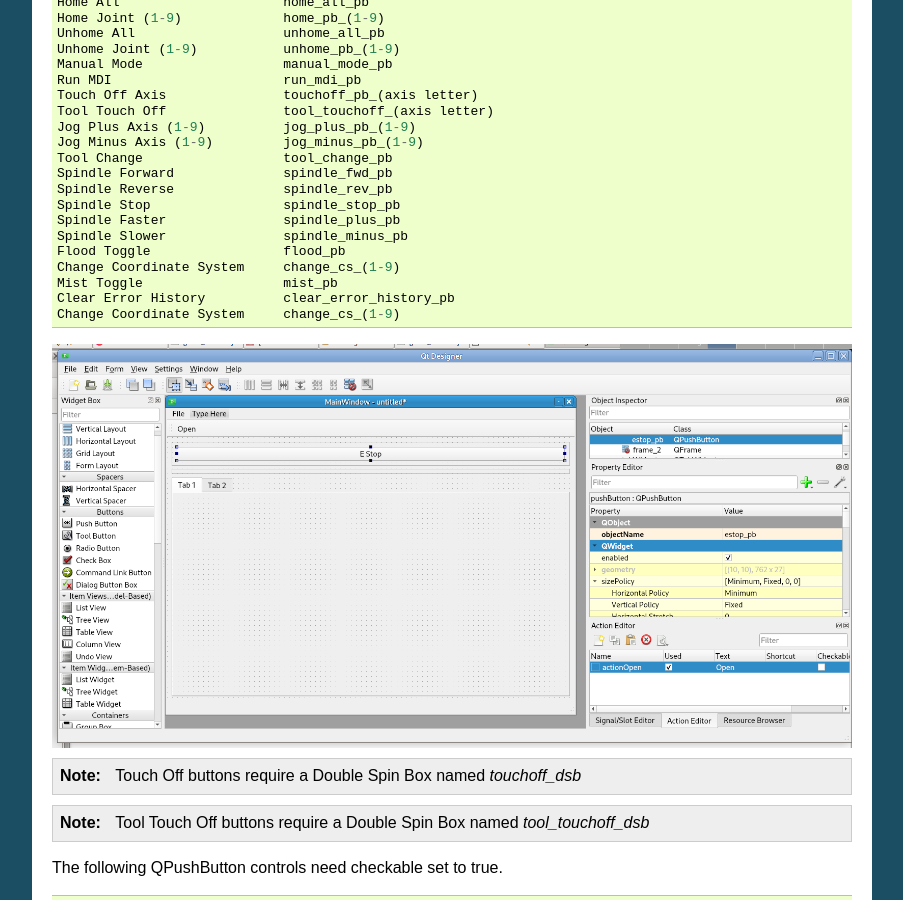
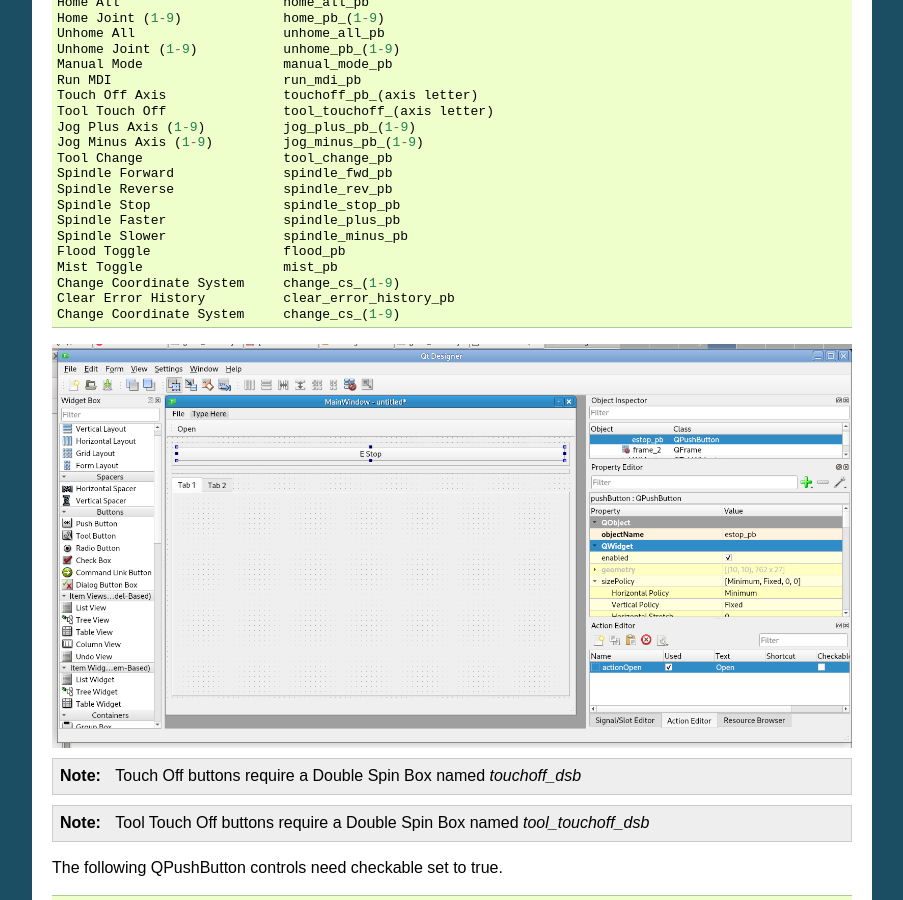
Before and after one commit to jethornton/flexgui, a Sphinx documentation site: the page built from docs/source/controls.rst, in a window 1280 px wide and 900 px high, scrolled down 436 px. Shown: the whole window, without its empty margins (198-1101 px from the left). Built offline with Sphinx 7.4.7, drawn with Linux system fonts in a browser that asks for light colours.

Commit message:
update docs
Signed-off-by: John Thornton <dev@gnipsel.com>

```diff
--- a/docs/source/controls.rst
+++ b/docs/source/controls.rst
@@ -40,8 +40,8 @@
 	Spindle Faster               spindle_plus_pb
 	Spindle Slower               spindle_minus_pb
 	Flood Toggle                 flood_pb
+	Mist Toggle                  mist_pb
 	Change Coordinate System     change_cs_(1-9)
-	Mist Toggle                  mist_pb
 	Clear Error History          clear_error_history_pb
 	Change Coordinate System     change_cs_(1-9)
 
```
